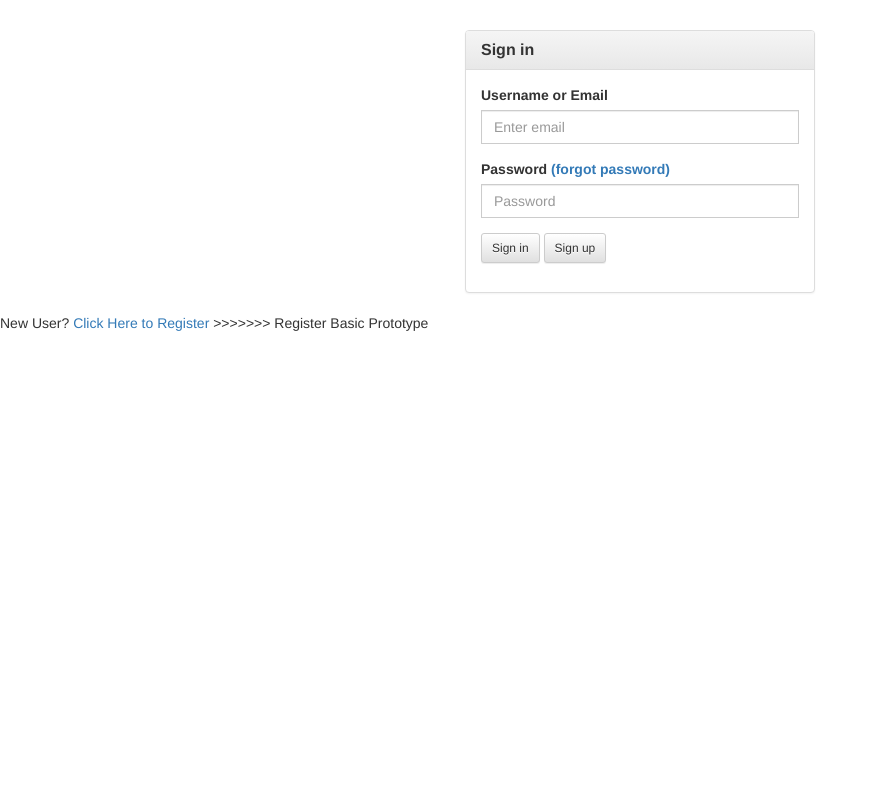
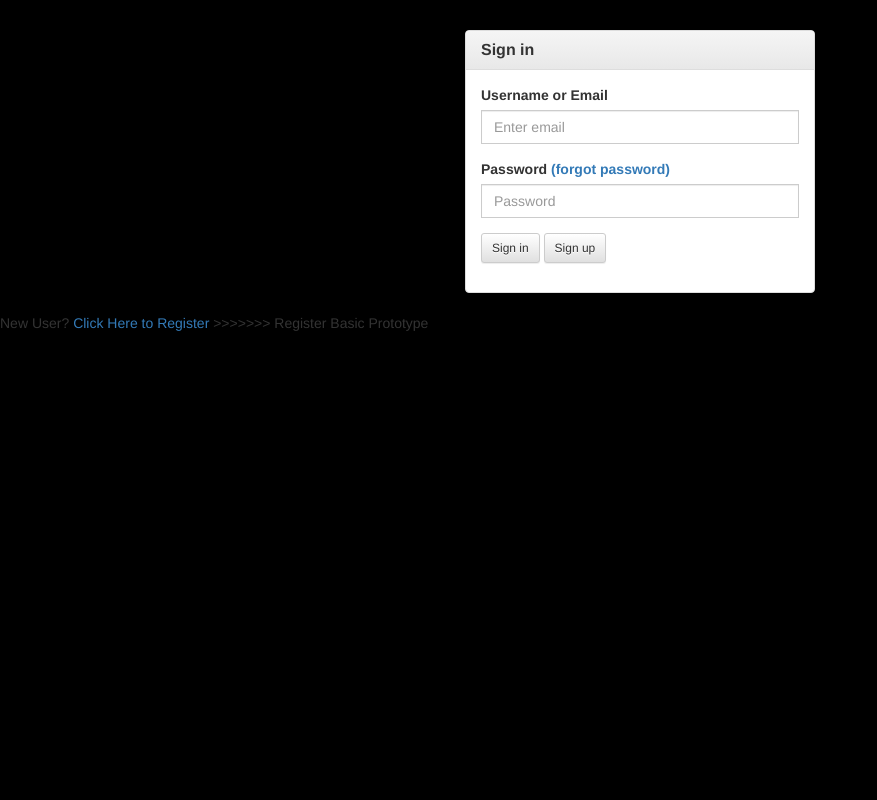
Before and after one commit to fengjiawei2011/hackathonapp, a Flask app: page /login in a window 1280 px wide. Shown: the whole page, without its empty margins (0-877 px from the left). Run offline with Flask 2, Linux system fonts and the light colour scheme; some libraries are stand-ins or nearby versions.

Commit message:
Changed background color
I made it black

```diff
--- a/Hack-a-thon/app/templates/login.html
+++ b/Hack-a-thon/app/templates/login.html
@@ -15,6 +15,7 @@
 </head>
 
 <body>
+<body style="background-color:black;">
 	<!-- <h1>Sign In</h1>
 
 	{% with messages = get_flashed_messages() %} {% if messages %}
```
